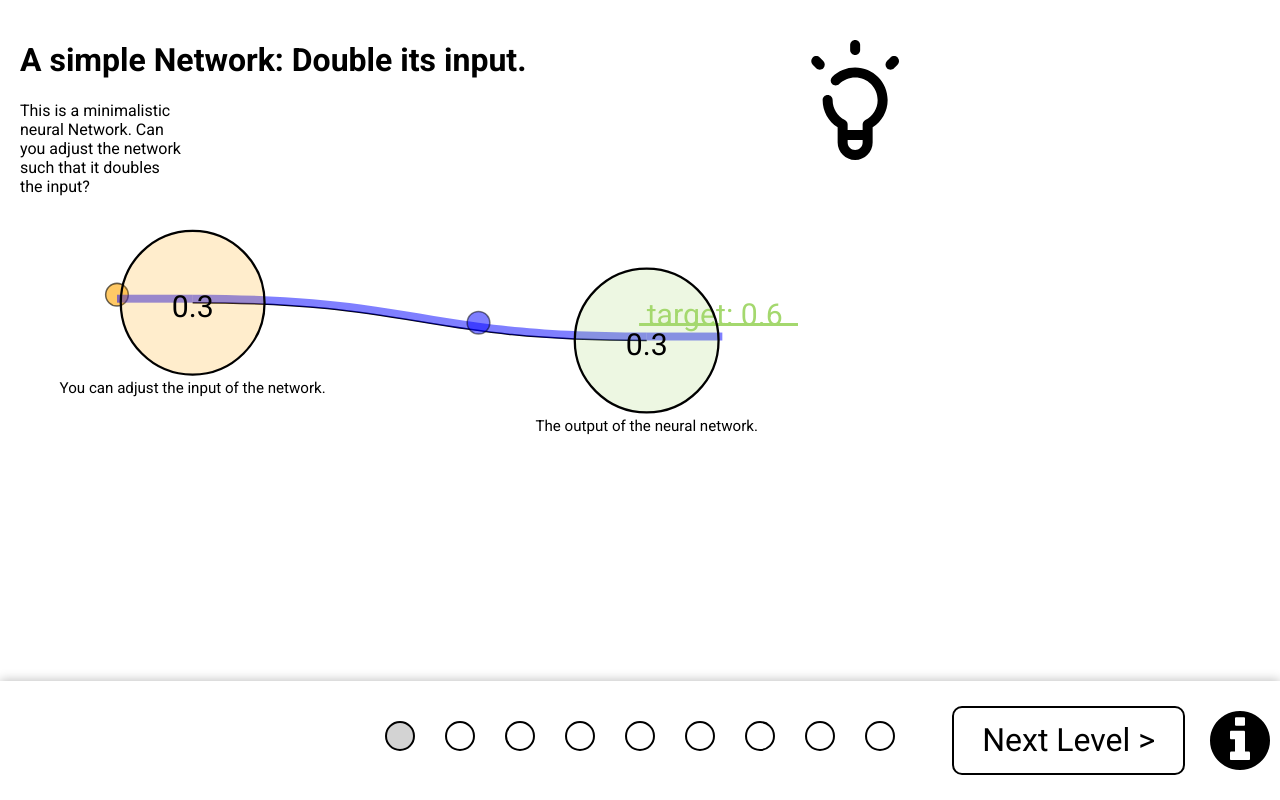
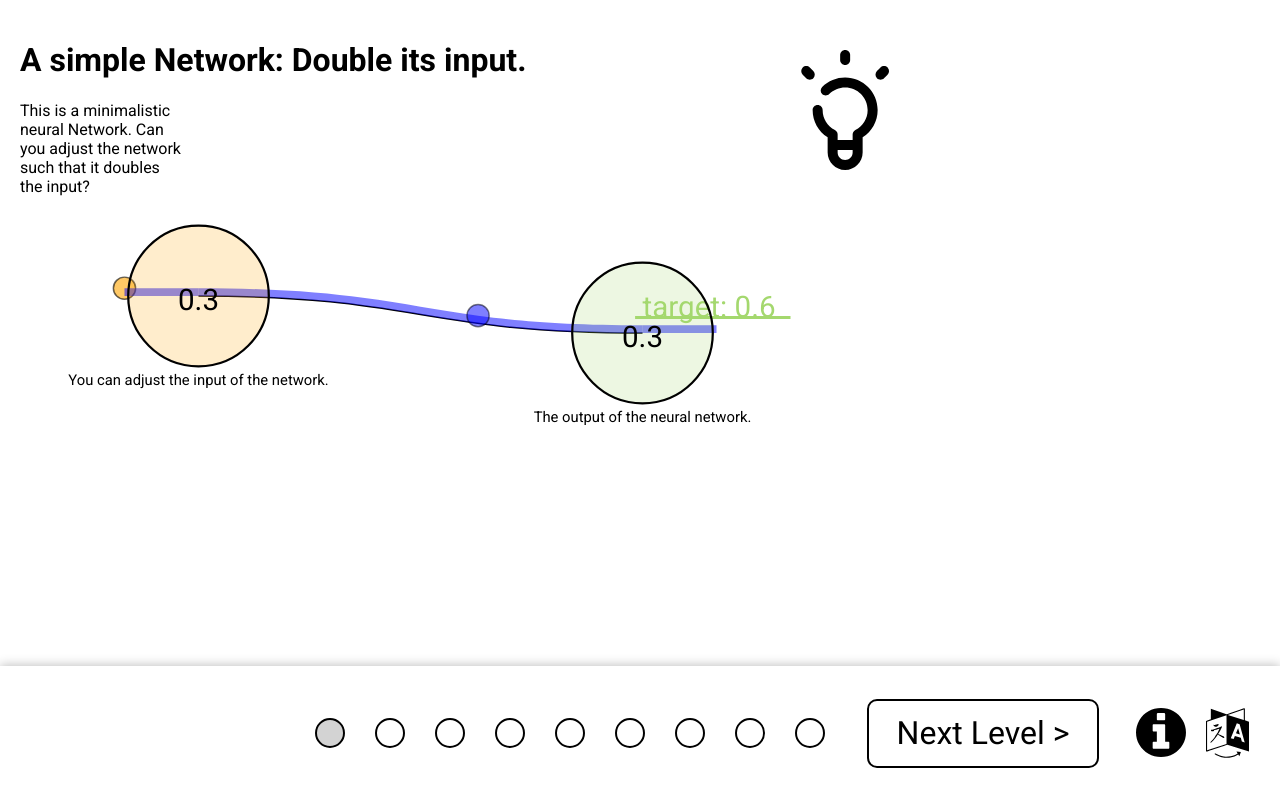
Before and after one commit to IMAGINARY/simple-networks, a plain HTML site: page index.html in a window 1280 px wide. Drawn offline with Linux system fonts and the light colour scheme.

Commit message:
Adjust footer

```diff
--- a/index.html
+++ b/index.html
@@ -96,12 +96,18 @@
       <!--.navigation-->
       <!--  a#backbutton.navbutton Previous Level-->
       <!--  a#nextbutton.navbutton Next Level-->
-      <div class="footerbox"><a class="button" id="backbutton">Previous Level</a></div>
+      <div class="footerbox">
+        <div class="button" id="backbutton">Previous Level</div>
+      </div>
       <div class="footerbox">
         <div class="circles" id="navcircles"><a class="circ selected" href="index.html#1"></a><a class="circ" href="index.html#2"></a><a class="circ" href="index.html#3"></a><a class="circ" href="index.html#4"></a></div>
       </div>
-      <div class="footerbox"><a class="button" id="nextbutton">Next Level</a>
-        <div class="icon" id="creditsbutton" onclick="document.querySelector('.credits').classList.toggle('visible')"></div>
+      <div class="footerbox">
+        <div class="button" id="nextbutton">Next Level</div>
+      </div>
+      <div class="footerbox" style="flex:0">
+        <div class="icon" id="creditsbutton"></div>
+        <div class="icon" id="internationalbutton"></div>
       </div>
     </div>
     <script type="text/javascript" src="src/js/d3.js"></script>
--- a/src/js/levels.js
+++ b/src/js/levels.js
@@ -176,7 +176,7 @@ export class TutorialLevelC extends Level {
     };
 
     this.onenter = function() {
-      addnodeinfo(nodes[1], `The bias: Adding a constant value to the input of an internal node.`);
+      addnodeinfo(nodes[1], `A constant bias is added to the input of an internal node.`);
     };
 
 
--- a/src/pug/include/footer.pug
+++ b/src/pug/include/footer.pug
@@ -3,7 +3,7 @@
   //  a#backbutton.navbutton Previous Level
   //  a#nextbutton.navbutton Next Level
   .footerbox
-    a#backbutton.button Previous Level
+    #backbutton.button Previous Level
   .footerbox
     #navcircles.circles
       a.circ(href="index.html#1").selected
@@ -11,5 +11,7 @@
       a.circ(href="index.html#3")
       a.circ(href="index.html#4")
   .footerbox
-    a#nextbutton.button Next Level
-    #creditsbutton.icon(onclick="document.querySelector('.credits').classList.toggle('visible')")
+    #nextbutton.button Next Level
+  .footerbox(style="flex:0")
+    #creditsbutton.icon
+    #internationalbutton.icon
--- a/src/sass/_button.scss
+++ b/src/sass/_button.scss
@@ -9,7 +9,7 @@
   border: 2px solid #000000;
   box-sizing: border-box;
   border-radius: 10px;
-  margin: 25px;
+  margin: 0px;
   pointer-events: all;
 }
 
--- a/src/sass/_footer.scss
+++ b/src/sass/_footer.scss
@@ -3,6 +3,7 @@
   box-shadow: 0 -1px 10px rgba(0, 0, 0, 0.25);
   align-items: baseline;
   display: flex;
+  padding: 14px;
   z-index: 10;
 }
 
@@ -49,13 +50,5 @@
   justify-content: center;
   flex-direction: row;
   align-items: center;
-  margin: 0 10px 0 10px;
+  margin: auto
 }
-
-.footer .footerbox:first-child > a {
-  margin-right: auto;
-}
-
-.footer .footerbox:last-child > a {
-  margin-left: auto;
-}
--- a/src/sass/default.scss
+++ b/src/sass/default.scss
@@ -77,8 +77,9 @@ tr:hover {
 .icon {
   background-size: contain;
   background-repeat: no-repeat;
-  width: 60px;
-  height: 60px;
+  width: 50px;
+  height: 50px;
+  margin: 10px;
 }
 
 .icon.selected {
@@ -104,3 +105,7 @@ tr:hover {
   height: 120px;
   background-image: url("../../assets/img/bulb.svg");
 }
+
+#internationalbutton {
+  background-image: url("../../assets/img/international.svg");
+}
```
Also changed, not shown: assets/css/default.css, 1 other file.
